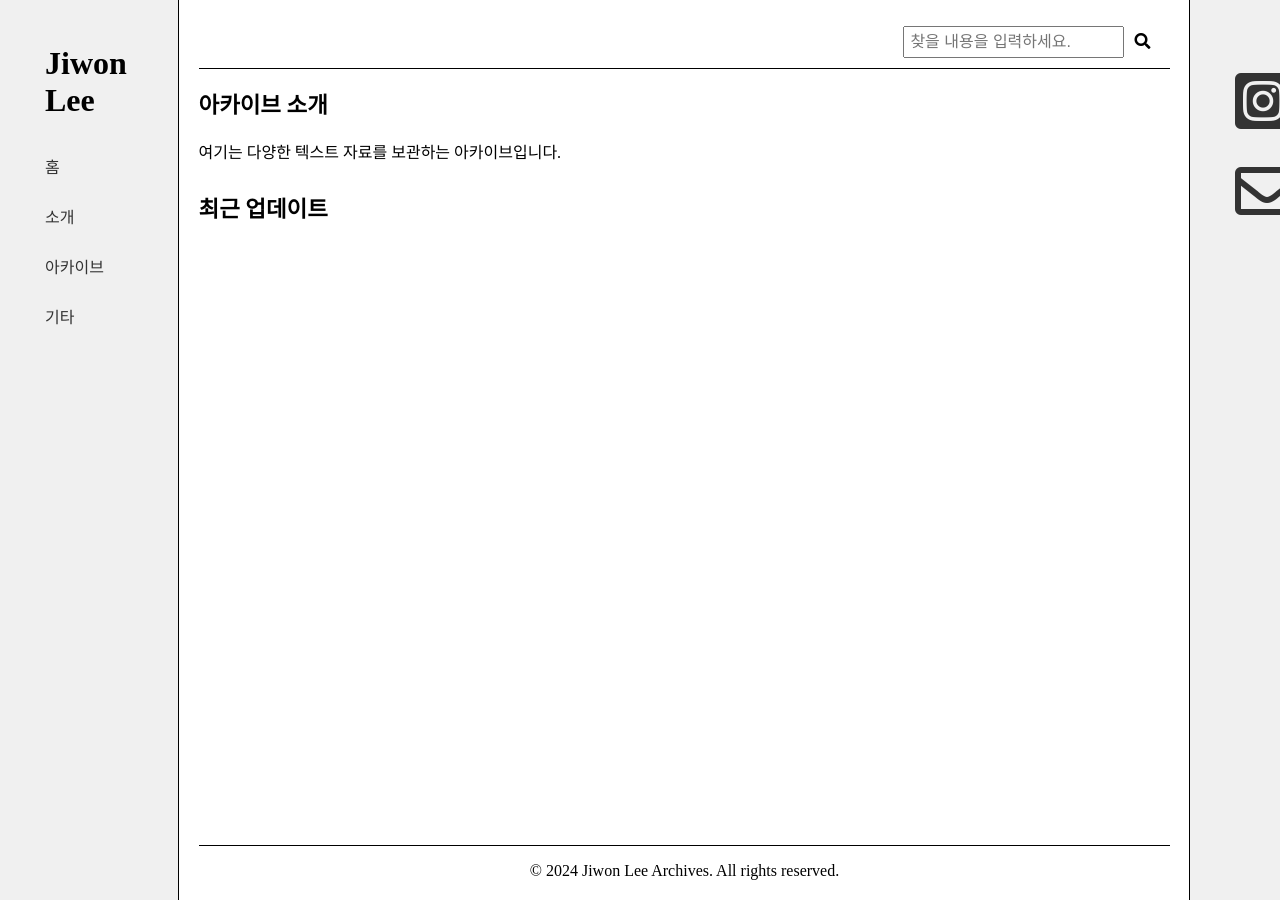
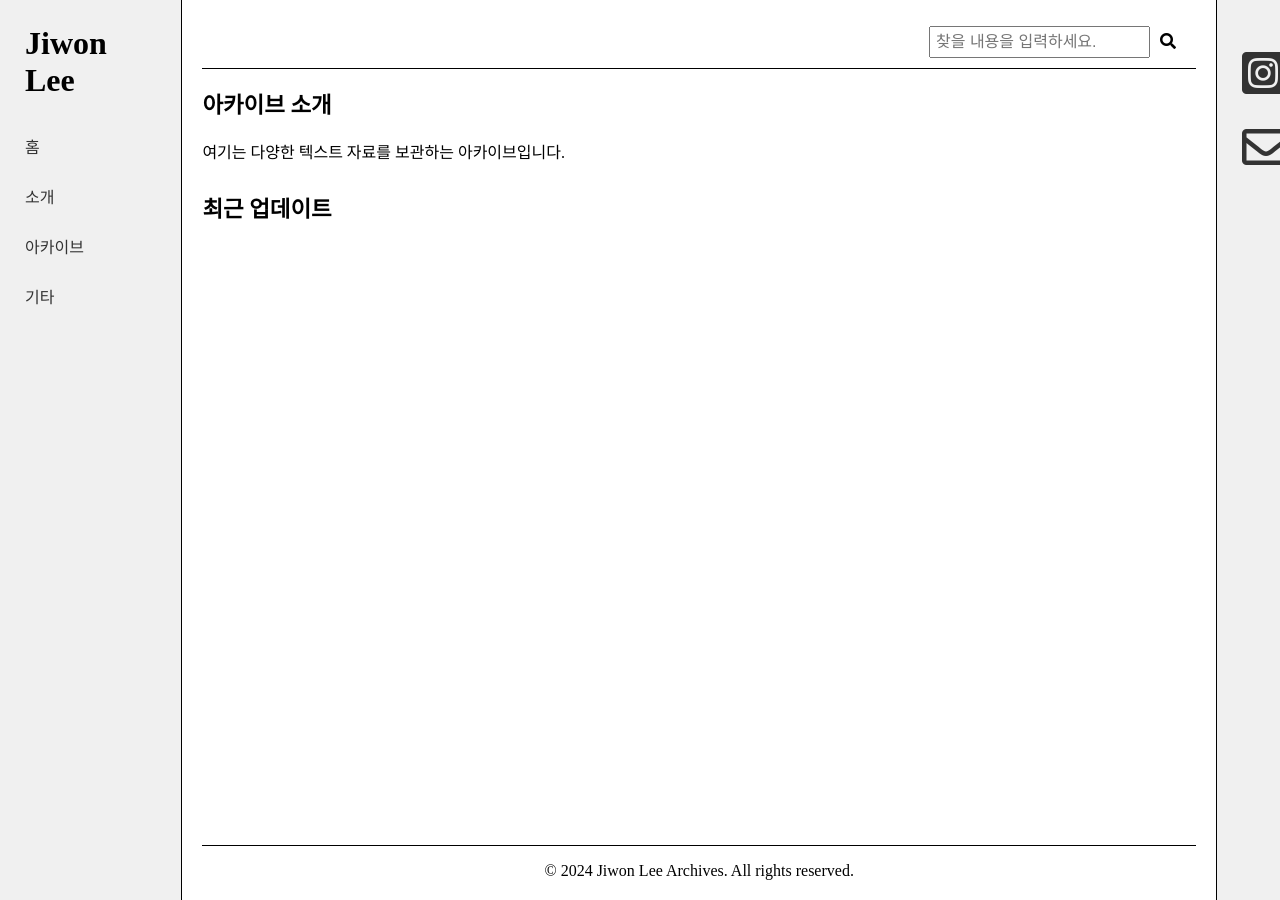
Before and after one commit to LfayeJ/archives, a Jekyll site: the page built from index.html, in a window 1280 px wide. Built offline with Jekyll 4.4.1, drawn with Linux system fonts in a browser that asks for light colours; some web fonts are replaced.

Commit message:
Update styles.css

```diff
--- a/assets/css/styles.css
+++ b/assets/css/styles.css
@@ -7,7 +7,7 @@
 }
 
 :root {
-  --container-width: 93%;
+  --container-width: 95%;
   --border-color: black;
 }
 
@@ -68,7 +68,7 @@ img {
   width: 15%;
   min-height: 100vh;
   background-color: #f0f0f0;
-  padding: 45px;
+  padding: 25px;
   box-sizing: border-box;
   border-right: 1px solid var(--border-color);
 }
@@ -103,10 +103,10 @@ img {
   position: fixed;
   top: 0;
   right: 0;
-  width: 7%; /* 너비 */
+  width: 5%; /* 너비 */
   min-height: 100vh; /* 화면 전체 높이 */
   background-color: #f0f0f0; /* 배경색 */
-  padding: 45px; /* 내부 여백 */
+  padding: 25px; /* 내부 여백 */
   box-sizing: border-box;
   border-left: 1px solid var(--border-color); /* 구분선 */
 }
@@ -135,13 +135,12 @@ img {
 }
 
 .additional-side-menu ul li a:hover {
-  background-color: #ddd; /* 호버 시 배경색 변경 */
   color: #007cb8; /* 호버 시 텍스트 색상 */
 }
 
 .additional-side-menu ul li a i {
   margin-right: 10px; /* 아이콘과 텍스트 사이의 간격 설정 */
-  font-size: 4em; /* 아이콘 크기 설정 */
+  font-size: 3em; /* 아이콘 크기 설정 */
 }
 
 .main-content {
```
